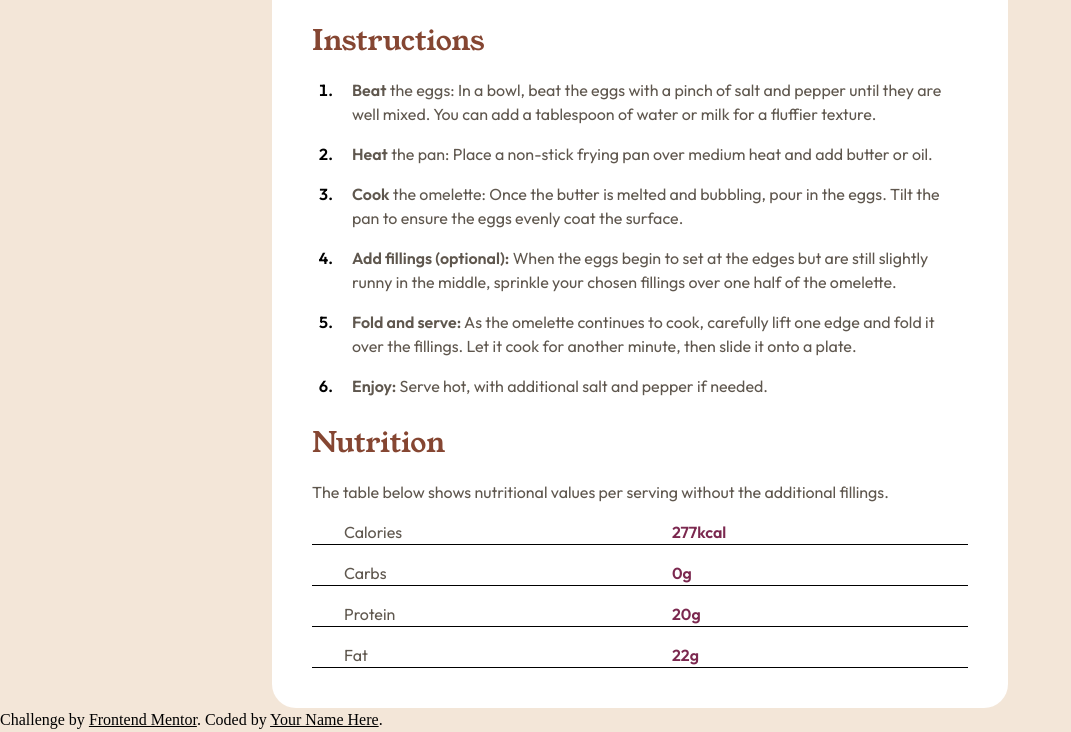
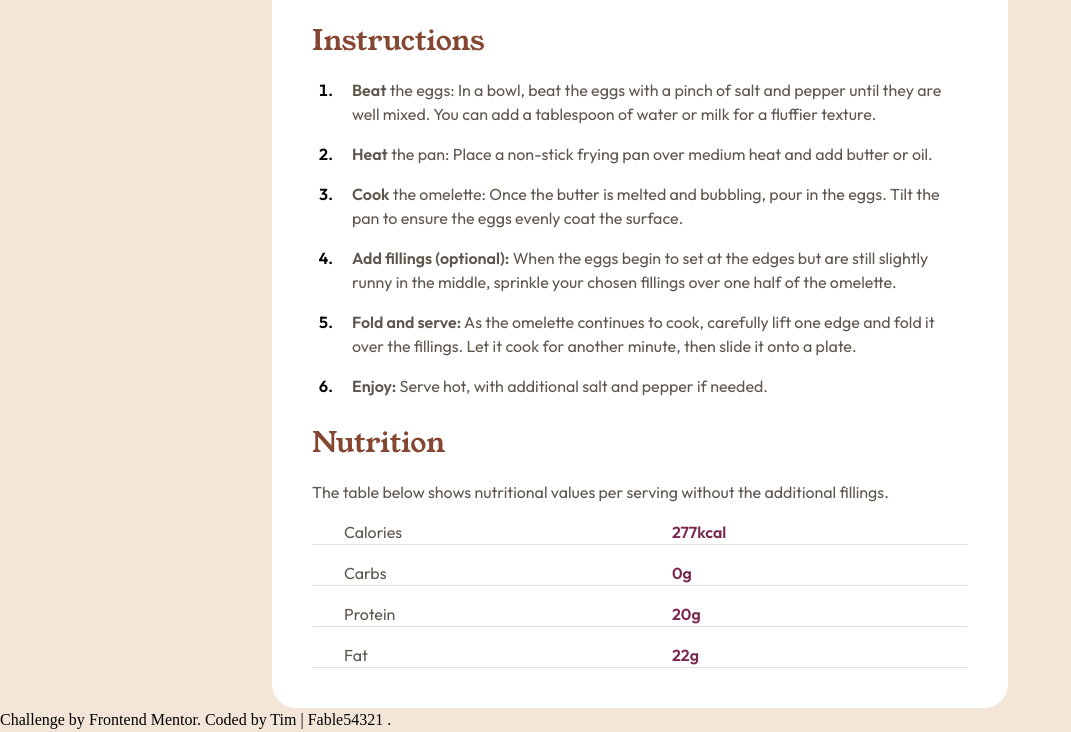
Before and after one commit to Fable54321/recipe-fem, a website built with Vite: page index.html in a window 1280 px wide. Shown: the part 1069-1801 px from the top of the page, without its empty margins (0-1071 px from the left). Built offline with nearby package versions, Linux system fonts and the light colour scheme.

Commit message:
first commit

```diff
--- a/index.html
+++ b/index.html
@@ -135,7 +135,7 @@
 
   <div class="attribution">
     Challenge by <a href="https://www.frontendmentor.io?ref=challenge" target="_blank">Frontend Mentor</a>.
-    Coded by <a href="#">Your Name Here</a>.
+    Coded by <a href="#">Tim | Fable54321 </a>.
   </div>
 
 </body>
--- a/style.css
+++ b/style.css
@@ -124,6 +124,10 @@ body {
   min-width: 100%;
 }
 
+a{
+  text-decoration: none;
+}
+
 @media(min-width: 40em){
   body {
     margin-top: var(--sz-1600);
@@ -206,7 +210,7 @@ ul, ol{
 }
 
 .nutrition-facts > div {
-  border-bottom: 1px solid black;
+  border-bottom: 1px solid var(--clr-neutral-200);
   display: grid;
   grid-template-columns: 1fr 1fr;
 }
```
